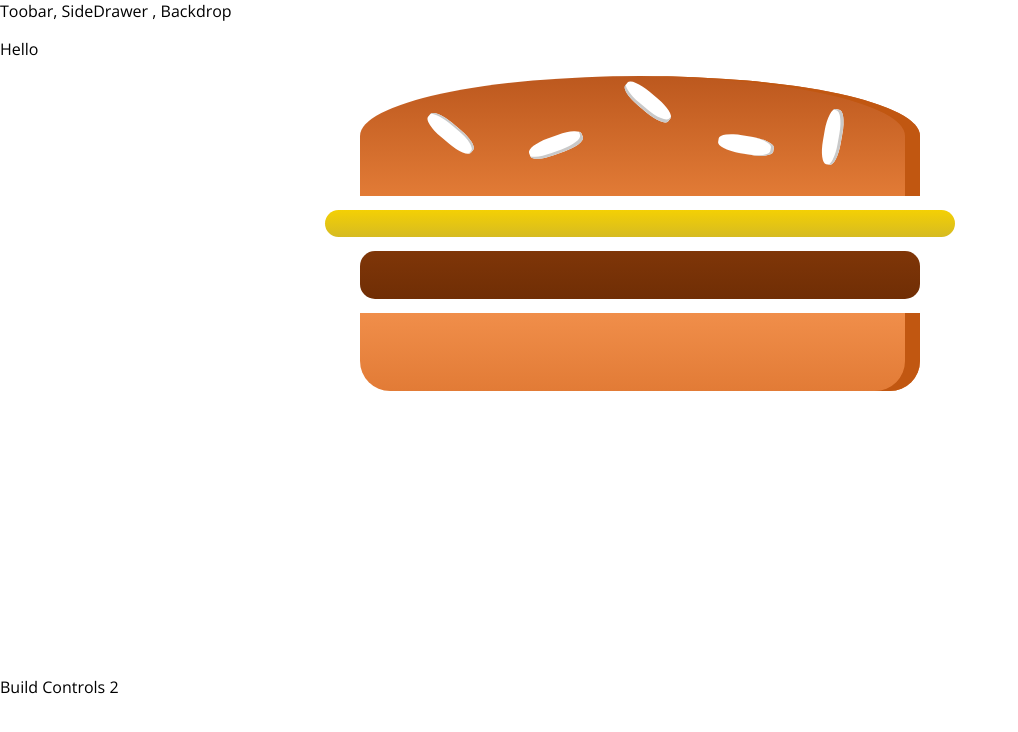
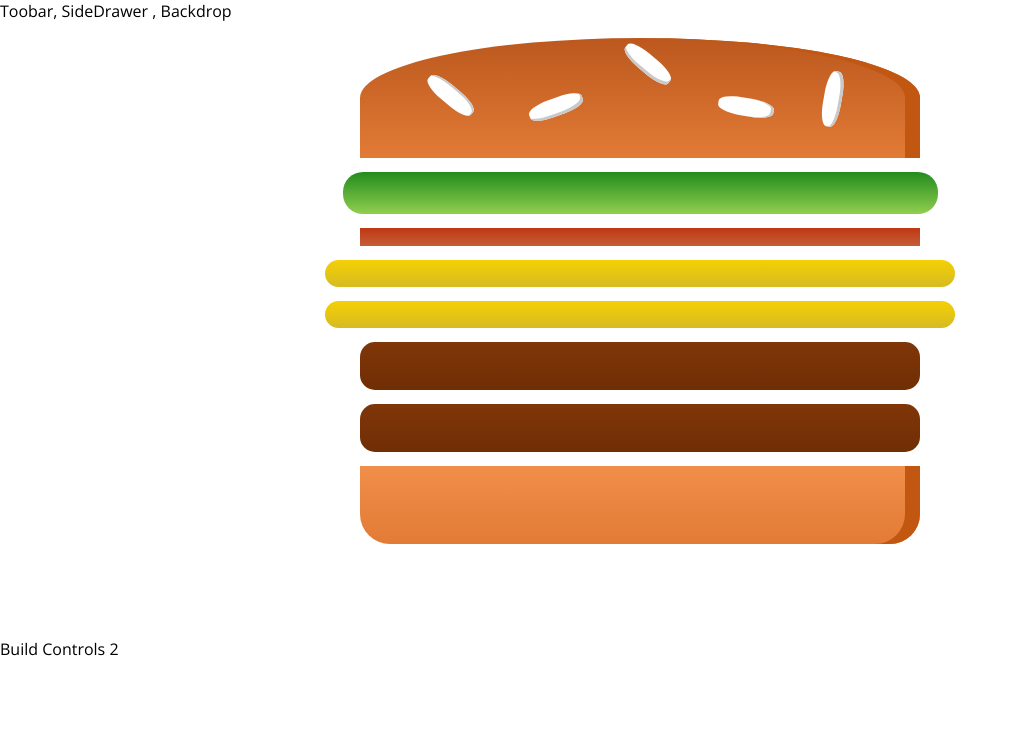
Before and after one commit to goxr3plus/React-Burger-Restaurant, a React (Create React App) app: page / in a window 1280 px wide. Shown: the top 732 px of the page, without its empty margins (0-1018 px from the left). Built offline with nearby package versions, Linux system fonts and the light colour scheme.

Commit message:
Outputing Burger Ingredients Dynamically

```diff
--- a/src/components/Burger/Burger.js
+++ b/src/components/Burger/Burger.js
@@ -1,16 +1,26 @@
-import React from 'react';
-import './Burger.css';
-import BurgerIngredient from './BurgerIngredient/BurgerIngredient';
+import React from "react"
+import "./Burger.css"
+import BurgerIngredient from "./BurgerIngredient/BurgerIngredient"
 
-const burger = () => {
-    return (
-        <div className={"Burger"}>
-         <BurgerIngredient type="bread-top"></BurgerIngredient>
-         <BurgerIngredient type="cheese"></BurgerIngredient>
-         <BurgerIngredient type="meat"></BurgerIngredient>
-         <BurgerIngredient type="bread-bottom"></BurgerIngredient>
-        </div>
-    );
-};
+const burger = props => {
+   const transformedIngredients = Object.keys(props.ingredients)
+      .map(igKey => {
+         console.log("Ig Key :" + igKey)
+         return [...Array(props.ingredients[igKey])].map((_, i) => {
+            console.log("Ig Key +i :" + igKey + i)
+            return <BurgerIngredient key={igKey + i} type={igKey} />
+         })
+      })
+      .reduce((arr, el) => {
+         return arr.concat(el)
+      })
+   return (
+      <div className={"Burger"}>
+         <BurgerIngredient type="bread-top" />
+         {transformedIngredients}
+         <BurgerIngredient type="bread-bottom" />
+      </div>
+   )
+}
 
-export default burger;
+export default burger
--- a/src/containers/BurgerBuilder/BurgerBuilder.js
+++ b/src/containers/BurgerBuilder/BurgerBuilder.js
@@ -1,12 +1,20 @@
 import React, { Component } from "react";
-import Burger from './../../components/Burger/Burger';
+import Burger from "./../../components/Burger/Burger";
 
 class BurgerBuilder extends Component {
+  state = {
+    ingredients: {
+      salad: 1,
+      bacon: 1,
+      cheese: 2,
+      meat: 2
+    }
+  };
+
   render() {
     return (
       <>
-        <p> Hello </p>
-        <Burger></Burger>
+        <Burger ingredients={this.state.ingredients}/>
         <div> Build Controls 2</div>
       </>
     );
```
Also changed, not shown: src/index.js (+7 -7 lines).
